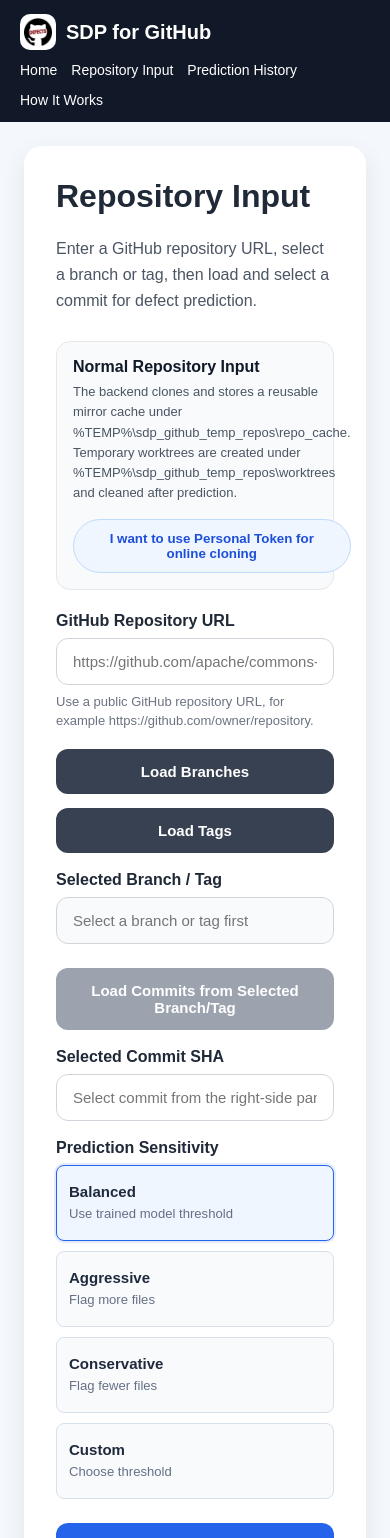
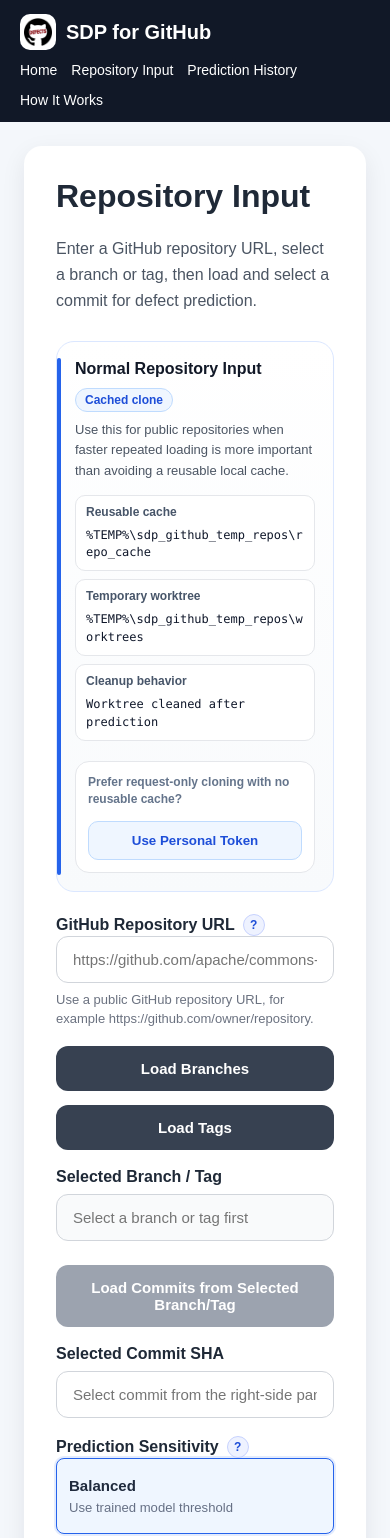
Before and after one commit to Penkei/SDP-for-GitHub, a React (Vite) app in the folder frontend/: page /repository-input in a window 390 px wide. Shown: the top 1538 px of the page. Built offline with nearby package versions, Linux system fonts and the light colour scheme.

Commit message:
Refactor RepositoryInputPage UI and enhance styling for clone mode options

```diff
--- a/frontend/src/pages/RepositoryInputPage.tsx
+++ b/frontend/src/pages/RepositoryInputPage.tsx
@@ -406,20 +406,59 @@
           select a commit for defect prediction.
         </p>
 
-        <div className="clone-mode-panel">
-          <div>
+        <div
+          className={
+            usePersonalAccessToken
+              ? "clone-mode-panel pat-mode"
+              : "clone-mode-panel"
+          }
+        >
+          <div className="clone-mode-content">
+            <div className="clone-mode-heading">
               <strong>
                 {usePersonalAccessToken
                   ? "Personal Token online cloning"
                   : "Normal Repository Input"}
               </strong>
+              <span>
+                {usePersonalAccessToken ? "No mirror cache" : "Cached clone"}
+              </span>
+            </div>
+
             <p>
               {usePersonalAccessToken
-                ? "The PAT is sent to the backend for this request only. The repository is cloned into a temporary worktree under %TEMP%\\sdp_github_temp_repos\\worktrees and cleaned after use. The app will not create the persistent mirror cache for this mode."
-                : "The backend clones and stores a reusable mirror cache under %TEMP%\\sdp_github_temp_repos\\repo_cache. Temporary worktrees are created under %TEMP%\\sdp_github_temp_repos\\worktrees and cleaned after prediction."}
+                ? "Use this when you do not want the backend to keep a reusable mirror cache for the repository."
+                : "Use this for public repositories when faster repeated loading is more important than avoiding a reusable local cache."}
             </p>
+
+            <div className="clone-storage-list">
+              {!usePersonalAccessToken && (
+                <div>
+                  <span>Reusable cache</span>
+                  <code>%TEMP%\sdp_github_temp_repos\repo_cache</code>
+                </div>
+              )}
+              <div>
+                <span>Temporary worktree</span>
+                <code>%TEMP%\sdp_github_temp_repos\worktrees</code>
+              </div>
+              <div>
+                <span>Cleanup behavior</span>
+                <code>
+                  {usePersonalAccessToken
+                    ? "Cleaned after use; PAT is not saved"
+                    : "Worktree cleaned after prediction"}
+                </code>
+              </div>
+            </div>
           </div>
 
+          <div className="clone-mode-action">
+            <span>
+              {usePersonalAccessToken
+                ? "Switch back to cached public repository loading."
+                : "Prefer request-only cloning with no reusable cache?"}
+            </span>
             <button
               type="button"
               className="clone-mode-toggle"
@@ -436,12 +475,26 @@
               disabled={loadingRefs || loadingCommits || loadingPrediction}
             >
               {usePersonalAccessToken
-              ? "Use normal repository input"
-              : "I want to use Personal Token for online cloning"}
+                ? "Use normal input"
+                : "Use Personal Token"}
             </button>
           </div>
+        </div>
 
+        <div className="field-label-row">
           <label>GitHub Repository URL</label>
+          <span className="help-tooltip">
+            <button type="button" aria-label="GitHub repository URL guide">
+              ?
+            </button>
+            <span className="help-tooltip-content">
+              Open the repository on GitHub, click the green Code button, choose
+              HTTPS, then copy the URL. The app accepts URLs like
+              https://github.com/owner/repository or
+              https://github.com/owner/repository.git.
+            </span>
+          </span>
+        </div>
         <input
           type="text"
           value={repoUrl}
@@ -464,7 +517,20 @@
 
         {usePersonalAccessToken && (
           <>
+            <div className="field-label-row">
               <label>GitHub Personal Access Token</label>
+              <span className="help-tooltip">
+                <button type="button" aria-label="GitHub PAT guide">
+                  ?
+                </button>
+                <span className="help-tooltip-content">
+                  In GitHub, open Settings, Developer settings, Personal access
+                  tokens, then create a fine-grained token for the repository.
+                  Give it read access to repository contents and metadata, then
+                  paste the token here.
+                </span>
+              </span>
+            </div>
             <input
               type="password"
               value={githubToken}
@@ -478,9 +544,9 @@
               autoComplete="off"
             />
             <p className="input-hint">
-              Use this for private repositories or when you do not want the app
-              to create the reusable repository cache. The token is not saved in
-              prediction history or shown in backend responses.
+              Use this when you do not want the app to create the reusable
+              repository cache. The token is not saved in prediction history or
+              shown in backend responses.
             </p>
           </>
         )}
@@ -536,7 +602,20 @@
           placeholder="Select commit from the right-side panel"
         />
 
+        <div className="field-label-row">
           <label>Prediction Sensitivity</label>
+          <span className="help-tooltip">
+            <button type="button" aria-label="Prediction sensitivity guide">
+              ?
+            </button>
+            <span className="help-tooltip-content">
+              This controls the cutoff for labelling a file as defective. A
+              lower cutoff marks more files as defective, which is more cautious
+              but may include more false alarms. A higher cutoff marks fewer
+              files, but may miss some risky files.
+            </span>
+          </span>
+        </div>
         <div className="threshold-control">
           {thresholdOptions.map((option) => (
             <button
--- a/frontend/src/styles/repository-input-page.css
+++ b/frontend/src/styles/repository-input-page.css
@@ -19,20 +19,68 @@
 
 .clone-mode-panel {
   align-items: flex-start;
-  background: #f8fafc;
-  border: 1px solid #e5e7eb;
-  border-radius: 14px;
+  background: linear-gradient(180deg, #ffffff 0%, #f8fafc 100%);
+  border: 1px solid #dbe7ff;
+  border-radius: 18px;
   display: grid;
-  gap: 16px;
-  grid-template-columns: minmax(0, 1fr) auto;
+  gap: 20px;
+  grid-template-columns: minmax(0, 1fr) 190px;
   margin-bottom: 22px;
-  padding: 16px;
+  padding: 18px;
+  position: relative;
 }
 
-.clone-mode-panel strong {
+.clone-mode-panel::before {
+  background: #2563eb;
+  border-radius: 999px;
+  content: "";
+  height: calc(100% - 32px);
+  left: 0;
+  position: absolute;
+  top: 16px;
+  width: 4px;
+}
+
+.clone-mode-panel.pat-mode {
+  border-color: #c4b5fd;
+}
+
+.clone-mode-panel.pat-mode::before {
+  background: #7c3aed;
+}
+
+.clone-mode-content {
+  min-width: 0;
+}
+
+.clone-mode-heading {
+  align-items: center;
+  display: flex;
+  flex-wrap: wrap;
+  gap: 10px;
+  margin-bottom: 8px;
+}
+
+.clone-mode-heading strong {
   color: #111827;
   display: block;
-  margin-bottom: 6px;
+  font-size: 16px;
+}
+
+.clone-mode-heading span {
+  background: #eff6ff;
+  border: 1px solid #bfdbfe;
+  border-radius: 999px;
+  color: #1d4ed8;
+  font-size: 12px;
+  font-weight: 800;
+  padding: 4px 9px;
+}
+
+.pat-mode .clone-mode-heading span {
+  background: #f5f3ff;
+  border-color: #ddd6fe;
+  color: #6d28d9;
 }
 
 .clone-mode-panel p {
@@ -42,15 +90,64 @@
   margin: 0;
 }
 
+.clone-storage-list {
+  display: grid;
+  gap: 8px;
+  margin-top: 14px;
+}
+
+.clone-storage-list div {
+  align-items: flex-start;
+  background: #ffffff;
+  border: 1px solid #e5e7eb;
+  border-radius: 10px;
+  display: grid;
+  gap: 8px;
+  grid-template-columns: minmax(130px, 0.35fr) minmax(0, 1fr);
+  padding: 9px 10px;
+}
+
+.clone-storage-list span {
+  color: #475569;
+  font-size: 12px;
+  font-weight: 800;
+}
+
+.clone-storage-list code {
+  color: #0f172a;
+  font-family: Consolas, monospace;
+  font-size: 12px;
+  line-height: 1.45;
+  overflow-wrap: anywhere;
+}
+
+.clone-mode-action {
+  align-items: stretch;
+  background: #ffffff;
+  border: 1px solid #e5e7eb;
+  border-radius: 14px;
+  display: flex;
+  flex-direction: column;
+  gap: 12px;
+  padding: 12px;
+}
+
+.clone-mode-action span {
+  color: #64748b;
+  font-size: 12px;
+  font-weight: 700;
+  line-height: 1.45;
+}
+
 .clone-mode-toggle {
   background: #eff6ff;
   border: 1px solid #bfdbfe;
-  border-radius: 999px;
+  border-radius: 10px;
   color: #1d4ed8;
   cursor: pointer;
   font-weight: 800;
-  padding: 11px 15px;
-  white-space: nowrap;
+  padding: 11px 13px;
+  text-align: center;
 }
 
 .clone-mode-toggle:hover:not(:disabled) {
@@ -61,6 +158,72 @@
 .clone-mode-toggle:disabled {
   color: #9ca3af;
   cursor: not-allowed;
+}
+
+.field-label-row {
+  align-items: center;
+  display: flex;
+  gap: 8px;
+  margin-top: 18px;
+}
+
+.field-label-row label {
+  margin: 0;
+}
+
+.help-tooltip {
+  display: inline-flex;
+  position: relative;
+}
+
+.help-tooltip > button {
+  align-items: center;
+  background: #eef2ff;
+  border: 1px solid #c7d2fe;
+  border-radius: 999px;
+  color: #1d4ed8;
+  cursor: help;
+  display: inline-flex;
+  font-size: 12px;
+  font-weight: 900;
+  height: 22px;
+  justify-content: center;
+  padding: 0;
+  width: 22px;
+}
+
+.help-tooltip-content {
+  background: #111827;
+  border-radius: 12px;
+  bottom: calc(100% + 10px);
+  box-shadow: 0 16px 34px rgba(15, 23, 42, 0.22);
+  color: #ffffff;
+  display: none;
+  font-size: 13px;
+  font-weight: 500;
+  left: 50%;
+  line-height: 1.5;
+  max-width: min(340px, 80vw);
+  padding: 12px 14px;
+  position: absolute;
+  transform: translateX(-50%);
+  width: 320px;
+  z-index: 30;
+}
+
+.help-tooltip-content::after {
+  border: 7px solid transparent;
+  border-top-color: #111827;
+  content: "";
+  left: 50%;
+  position: absolute;
+  top: 100%;
+  transform: translateX(-50%);
+}
+
+.help-tooltip:hover .help-tooltip-content,
+.help-tooltip:focus-within .help-tooltip-content {
+  display: block;
 }
 
 label {
@@ -222,7 +385,23 @@
     grid-template-columns: 1fr;
   }
 
+  .clone-storage-list div {
+    grid-template-columns: 1fr;
+  }
+
   .clone-mode-toggle {
     white-space: normal;
   }
+
+  .help-tooltip-content {
+    left: auto;
+    right: -12px;
+    transform: none;
+  }
+
+  .help-tooltip-content::after {
+    left: auto;
+    right: 16px;
+    transform: none;
+  }
 }
```
Lines whose indentation alone changed are shown as unchanged.
